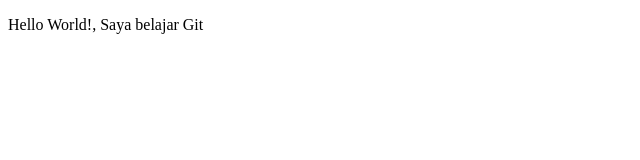
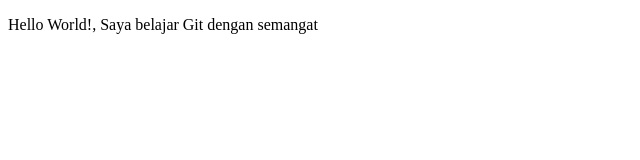
Before and after one commit to Wabi-Teknologi/Latihan-1, a plain HTML site: page index.html in a window 1280 px wide. Shown: the whole page, without its empty margins (0-640 px from the left). Drawn offline with Linux system fonts and the light colour scheme.

Commit message:
latihan pertama

```diff
--- a/index.html
+++ b/index.html
@@ -6,6 +6,6 @@
     <title>Belajar Git - Latihan 1</title>
 </head>
 <body>
-    <p>Hello World!, Saya belajar Git</p>
+    <p>Hello World!, Saya belajar Git dengan semangat</p>
 </body>
 </html>
```
